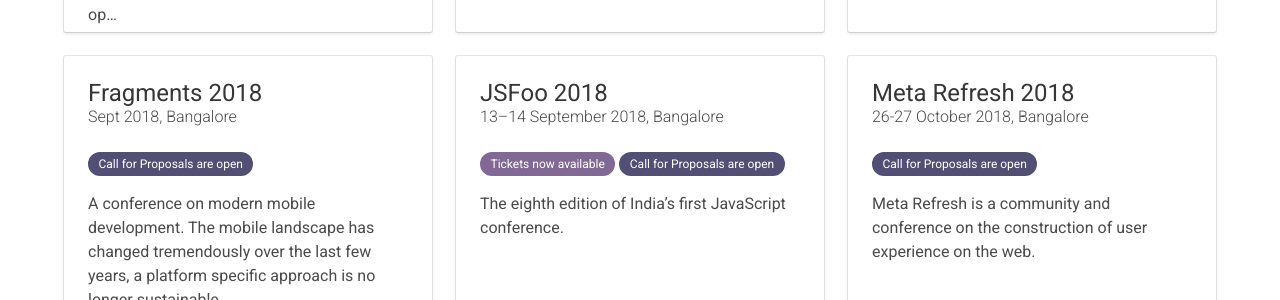
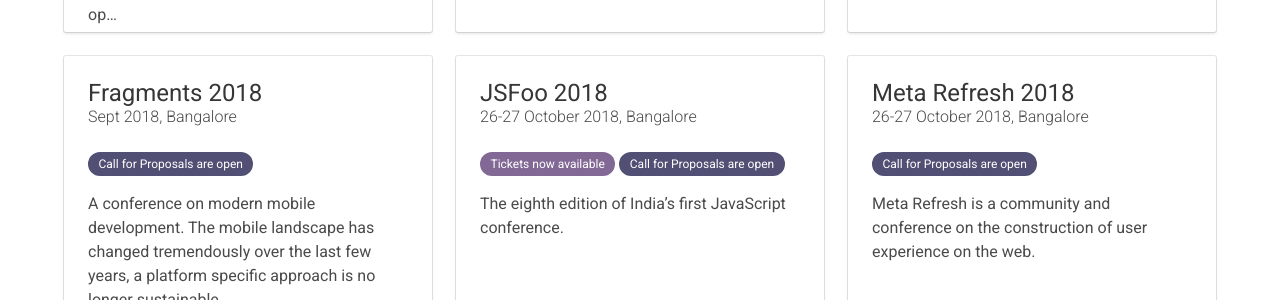
Before and after one commit to hasgeek/events, a Jekyll site: the page built from index.html, in a window 1280 px wide and 900 px high, scrolled down 1753 px. Shown: the part 153-453 px from the top of the window. Built offline with Jekyll 4.4.1, drawn with Linux system fonts in a browser that asks for light colours.

Commit message:
Change JSFoo dates (#810)
* Update 2018.md

* Update conferences.yml

```diff
--- a/_data/conferences.yml
+++ b/_data/conferences.yml
@@ -238,8 +238,8 @@
   city: Bangalore
   venue: NIMHANS Convention Center
   google_maps_pin: https://goo.gl/maps/zG1yFLK3jKt
-  start_time: 2018-09-13
-  end_time: 2018-09-14
+  start_time: 2018-10-26
+  end_time: 2018-10-27
   url: https://jsfoo.in/2018/
   funnel: https://jsfoo.talkfunnel.com/2018/
   blurb: The eighth edition of India’s first JavaScript conference.
--- a/_jsfoo_events/2018.md
+++ b/_jsfoo_events/2018.md
@@ -2,10 +2,10 @@
 layout: event
 title: JSFoo 2018
 subtitle: "The eighth edition of India’s first JavaScript conference"
-datelocation: "13–14 September 2018, Bangalore"
+datelocation: "26-27 October 2018, Bangalore"
 city: Bangalore
-start_time: 2018-09-13
-end_time: 2019-09-14
+start_time: 2018-10-26
+end_time: 2019-10-27
 description: "The eighth edition of India’s first JavaScript conference."
 boxoffice_item_collection: "68d5da5b-959e-4984-b6b6-bd2f3c28145c"
 logo:
```
